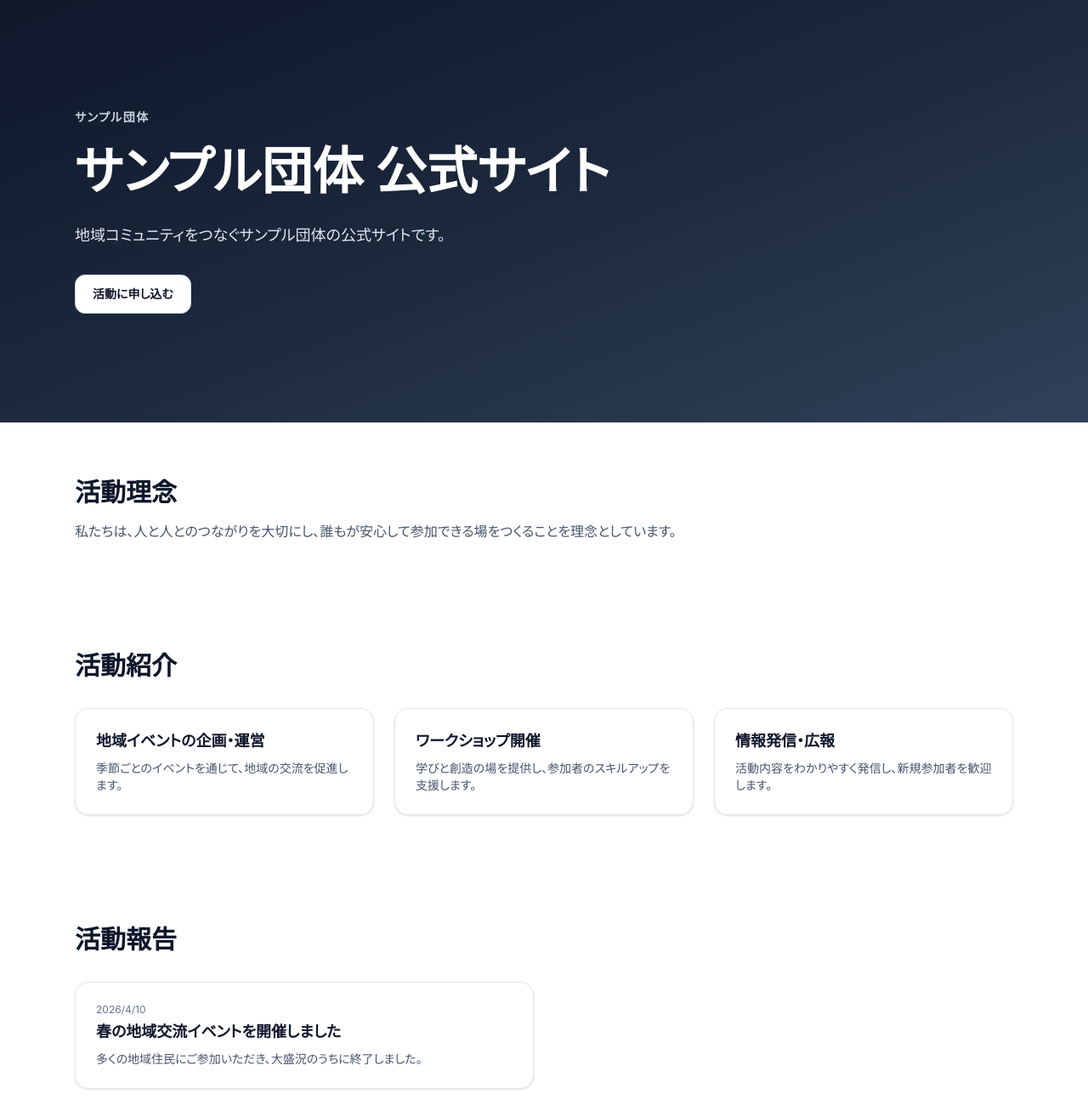
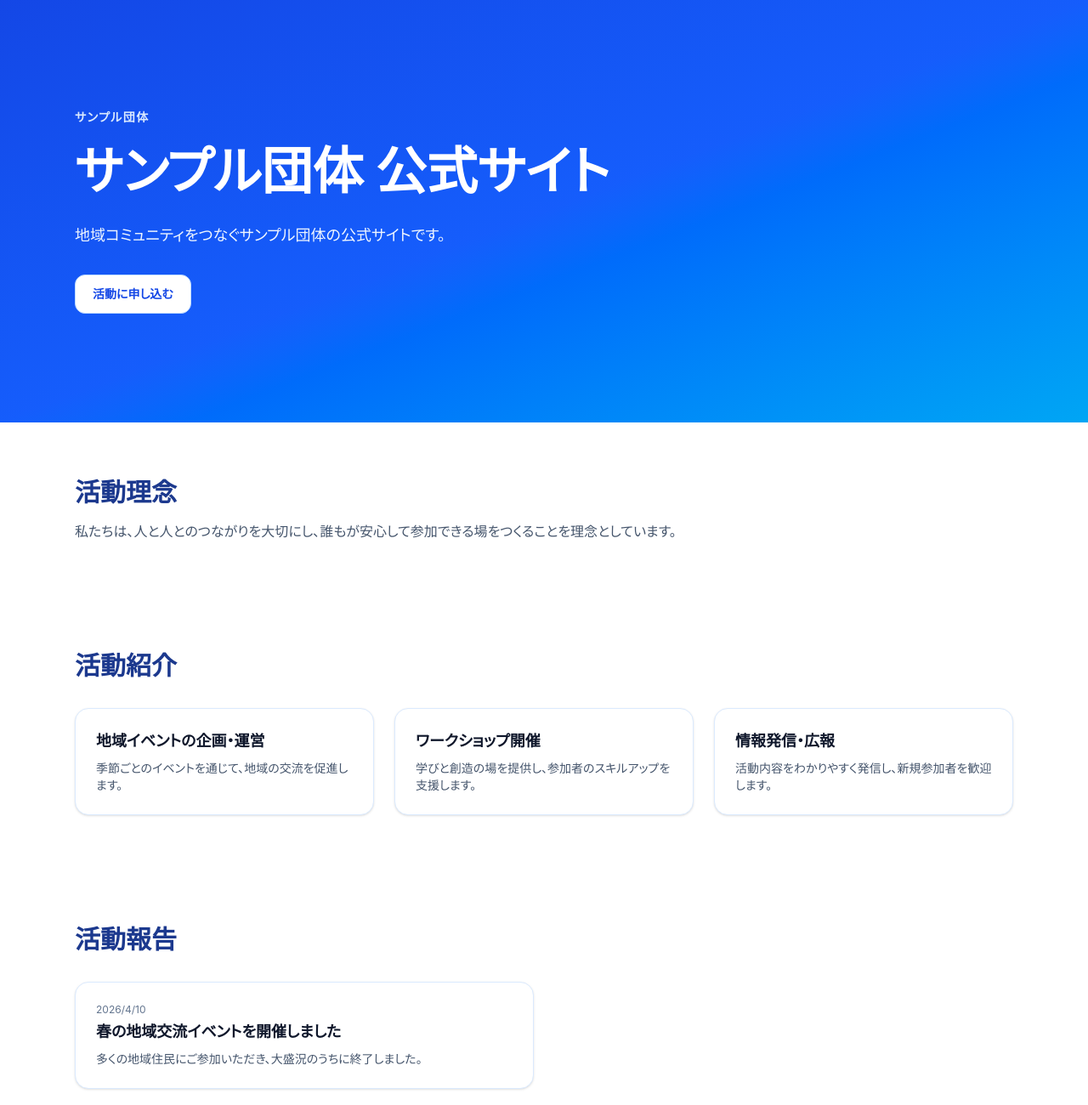
Before and after one commit to YuppyHappy/mirairabo_site, an Astro site: page / in a window 1280 px wide. Shown: the top 1300 px of the page at 85% size. Built offline with nearby package versions, Linux system fonts and the light colour scheme; Astro itself is replaced by a stand-in of ours.

Commit message:
Apply blue-based theme

```diff
--- a/src/components/sections/Activities.astro
+++ b/src/components/sections/Activities.astro
@@ -5,7 +5,7 @@ import Card from '../ui/Card.astro';
 
 <section class="mx-auto max-w-6xl px-6 py-16">
   <div class="reveal opacity-0">
-    <h2 class="text-2xl font-bold md:text-3xl">活動紹介</h2>
+    <h2 class="text-2xl font-bold text-blue-900 md:text-3xl">活動紹介</h2>
     <div class="mt-8 grid gap-6 md:grid-cols-3">
       {site.activities.map((a) => (
         <Card>
--- a/src/components/sections/Contact.astro
+++ b/src/components/sections/Contact.astro
@@ -4,7 +4,7 @@ import Button from '../ui/Button.astro';
 ---
 
 <section class="mx-auto max-w-6xl px-6 py-20">
-  <div class="reveal opacity-0 rounded-3xl bg-gradient-to-br from-slate-900 to-slate-700 px-8 py-16 text-center text-white shadow-lg">
+  <div class="reveal opacity-0 rounded-3xl bg-gradient-to-br from-blue-700 to-sky-500 px-8 py-16 text-center text-white shadow-lg">
     <h2 class="text-2xl font-bold md:text-3xl">活動に参加しませんか？</h2>
     <p class="mt-4 text-slate-200">Google フォームからお申し込みください。</p>
     <div class="mt-8">
--- a/src/components/sections/Events.astro
+++ b/src/components/sections/Events.astro
@@ -9,7 +9,7 @@ const events = (await getCollection('events'))
 
 <section class="mx-auto max-w-6xl px-6 py-16">
   <div class="reveal opacity-0">
-    <h2 class="text-2xl font-bold md:text-3xl">直近のイベント</h2>
+    <h2 class="text-2xl font-bold text-blue-900 md:text-3xl">直近のイベント</h2>
     <div class="mt-8 grid gap-6 md:grid-cols-3">
       {events.map((e) => (
         <Card>
--- a/src/components/sections/Hero.astro
+++ b/src/components/sections/Hero.astro
@@ -3,12 +3,12 @@ import { site } from '../../data/site';
 import Button from '../ui/Button.astro';
 ---
 
-<section class="relative overflow-hidden bg-gradient-to-br from-slate-900 via-slate-800 to-slate-700 text-white">
+<section class="relative overflow-hidden bg-gradient-to-br from-blue-700 via-blue-600 to-sky-500 text-white">
   <div class="mx-auto max-w-6xl px-6 py-24 md:py-32">
     <div class="reveal opacity-0">
-      <p class="text-sm font-semibold uppercase tracking-widest text-slate-300">{site.name}</p>
+      <p class="text-sm font-semibold uppercase tracking-widest text-blue-100">{site.name}</p>
       <h1 class="mt-4 text-4xl font-bold leading-tight md:text-6xl">{site.title}</h1>
-      <p class="mt-6 max-w-2xl text-lg text-slate-200">{site.description}</p>
+      <p class="mt-6 max-w-2xl text-lg text-blue-50">{site.description}</p>
       <div class="mt-8 flex flex-wrap gap-3">
         <Button href={site.formUrl} external variant="secondary">活動に申し込む</Button>
       </div>
--- a/src/components/sections/Philosophy.astro
+++ b/src/components/sections/Philosophy.astro
@@ -4,7 +4,7 @@ import { site } from '../../data/site';
 
 <section class="mx-auto max-w-6xl px-6 py-16">
   <div class="reveal opacity-0">
-    <h2 class="text-2xl font-bold md:text-3xl">活動理念</h2>
+    <h2 class="text-2xl font-bold text-blue-900 md:text-3xl">活動理念</h2>
     <p class="mt-4 max-w-3xl text-slate-600">{site.philosophy}</p>
   </div>
 </section>
--- a/src/components/sections/Reports.astro
+++ b/src/components/sections/Reports.astro
@@ -9,7 +9,7 @@ const reports = (await getCollection('reports')).sort(
 
 <section class="mx-auto max-w-6xl px-6 py-16">
   <div class="reveal opacity-0">
-    <h2 class="text-2xl font-bold md:text-3xl">活動報告</h2>
+    <h2 class="text-2xl font-bold text-blue-900 md:text-3xl">活動報告</h2>
     <div class="mt-8 grid gap-6 md:grid-cols-2">
       {reports.map((r) => (
         <Card>
--- a/src/components/ui/Button.astro
+++ b/src/components/ui/Button.astro
@@ -10,8 +10,8 @@ const { href, external = false, variant = 'primary', class: className = '' } = A
 
 const base = 'inline-flex items-center justify-center rounded-xl px-5 py-3 text-sm font-semibold transition focus:outline-none focus:ring-2 focus:ring-offset-2';
 const styles = variant === 'primary'
-  ? 'bg-slate-900 text-white hover:bg-slate-700 focus:ring-slate-900'
-  : 'bg-white text-slate-900 border border-slate-300 hover:bg-slate-50 focus:ring-slate-400';
+  ? 'bg-blue-600 text-white hover:bg-blue-700 focus:ring-blue-600'
+  : 'bg-white text-blue-700 border border-blue-200 hover:bg-blue-50 focus:ring-blue-400';
 ---
 
 <a
--- a/src/components/ui/Card.astro
+++ b/src/components/ui/Card.astro
@@ -6,6 +6,6 @@ interface Props {
 const { class: className = '' } = Astro.props;
 ---
 
-<div class={`rounded-2xl border border-slate-200 bg-white p-6 shadow-sm transition hover:-translate-y-1 hover:shadow-md ${className}`}>
+<div class={`rounded-2xl border border-blue-100 bg-white p-6 shadow-sm transition hover:-translate-y-1 hover:border-blue-200 hover:shadow-md ${className}`}>
   <slot />
 </div>
```
